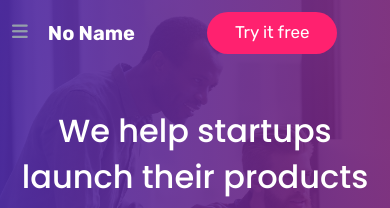
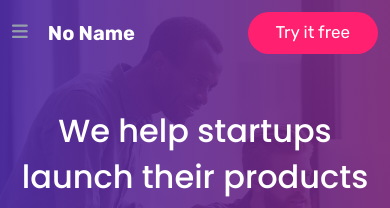
Before and after one commit to Mehedi3365/No-Name, a plain HTML site: page index.html in a window 390 px wide. Shown: the top 208 px of the page. Drawn offline with nearby package versions, Linux system fonts and the light colour scheme; files that its build step writes are made by us from their sources; files whose address does not match are found by name; a web font is replaced by a local one.

Commit message:
all done

```diff
--- a/index.html
+++ b/index.html
@@ -85,7 +85,7 @@
                     </div>
 
                 </div>
-                <div class=" col-6 col-lg-3 col-md-2 justify-content-lg-end d-flex ">
+                <div class=" col-6 col-lg-3 col-md-2 justify-content-end  d-flex ">
                     <div class="nav-btn">
                         <a href="">Try it free</a>
                     </div>
```
